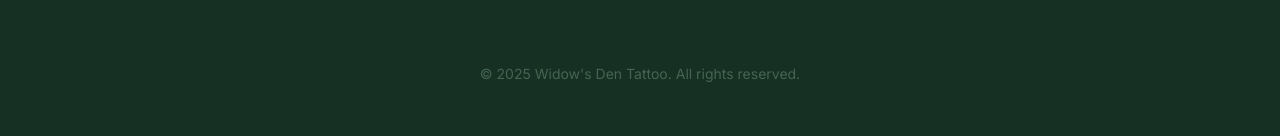
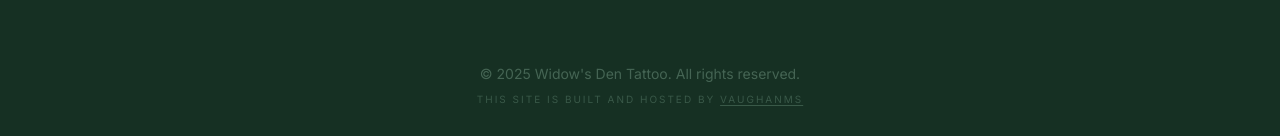
Before and after one commit to vaughanmarketingsolutions/widows-den-tattoo-page, a React (Vite) app: page / in a window 1280 px wide. Shown: the part 5368-5504 px from the top of the page. Built offline with nearby package versions, Linux system fonts and the light colour scheme.

Commit message:
feat(footer): Add site builder attribution
Include a link to the site builder and host in the footer for transparency.

```diff
--- a/components/Footer.tsx
+++ b/components/Footer.tsx
@@ -48,8 +48,14 @@ const Footer = () => {
                 </div>
             </div>
         </div>
-        <div className="mt-16 text-center text-[#8CB59E]/40 text-sm">
-            © {new Date().getFullYear()} Widow's Den Tattoo. All rights reserved.
+
+        <div className="mt-16 flex flex-col items-center gap-2 px-4">
+            <div className="text-[#8CB59E]/40 text-sm">
+                © {new Date().getFullYear()} Widow's Den Tattoo. All rights reserved.
+            </div>
+            <div className="text-[#8CB59E]/30 text-[10px] uppercase tracking-[0.2em]">
+                This Site Is Built And Hosted by <a href="https://vaughanms.com/" target="_blank" rel="noopener noreferrer" className="hover:text-[#CF7696] underline underline-offset-2 transition-colors">VaughanMS</a>
+            </div>
         </div>
     </footer>
   );
```
